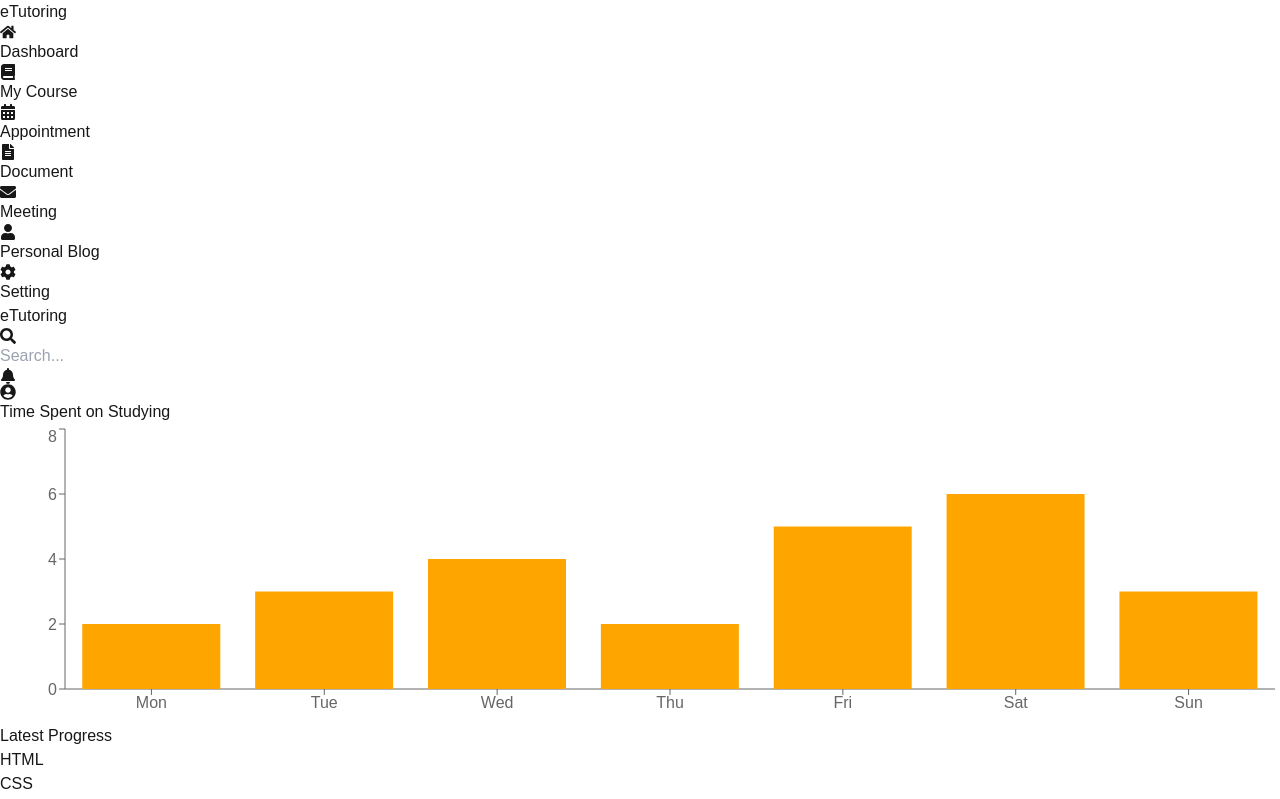
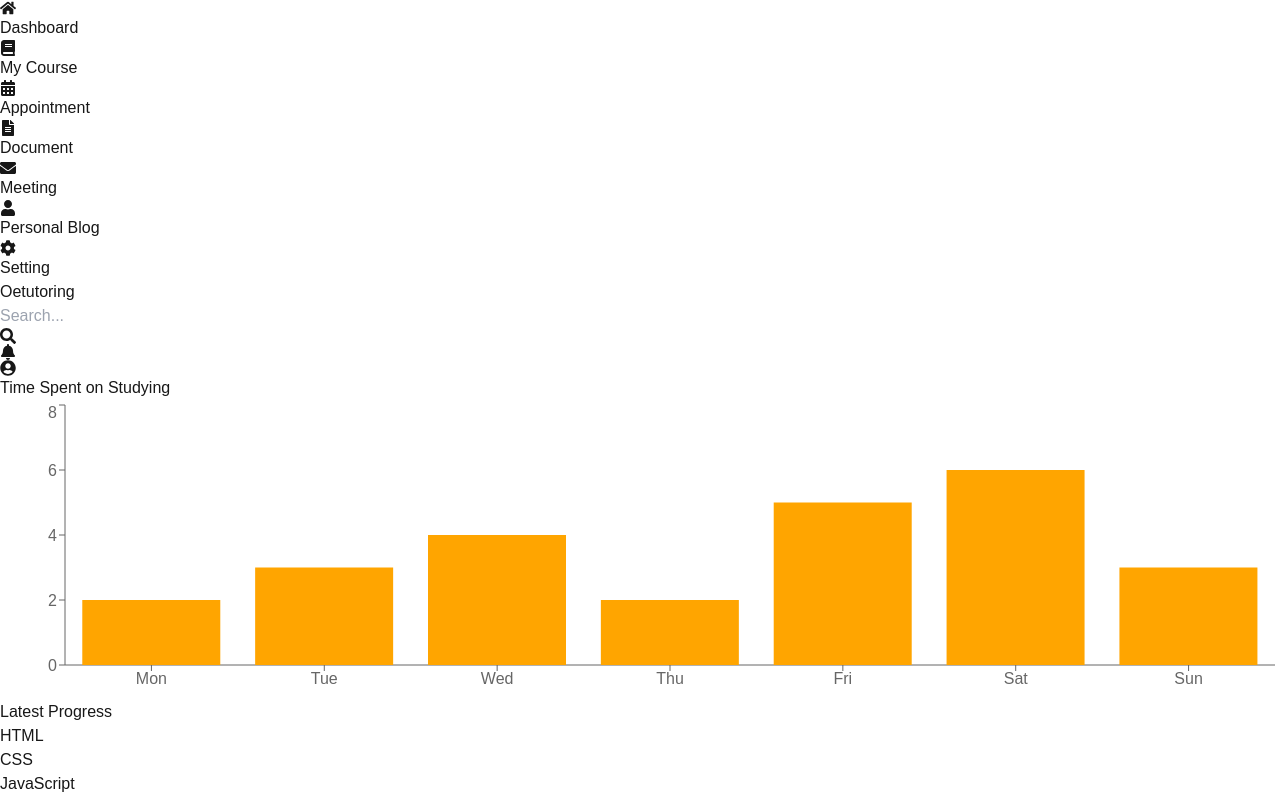
Before and after one commit to NamMau/group, a Next.js app in the folder frontend1/: page /studentDashboard in a window 1280 px wide. Shown: the top 799 px of the page. Built offline with nearby package versions, Linux system fonts and the light colour scheme.

Commit message:
finish the student dashboard page layout, add appointment page, modify navbar and sidebar

```diff
--- a/frontend1/src/components/studentDashboard/Navbar.tsx
+++ b/frontend1/src/components/studentDashboard/Navbar.tsx
@@ -4,16 +4,19 @@ const Navbar = () => {
   return (
     <div className="flex justify-between items-center bg-white shadow-md p-4">
       {/* Logo */}
-      <h1 className="text-xl font-bold text-orange-600">eTutoring</h1>
+      <div className="flex items-center text-orange-700 font-serif text-2xl font-bold">
+        <span className="text-4xl">Oe</span>
+        <span className="text-lg ml-1">tutoring</span>
+      </div>
 
-      {/* Search Bar */}
-      <div className="flex items-center bg-gray-100 p-2 rounded-md w-1/3">
-        <FaSearch className="text-gray-500" />
+       {/* Search Bar */}
+       <div className="relative w-1/3">
         <input
           type="text"
           placeholder="Search..."
-          className="ml-2 w-full bg-transparent focus:outline-none"
+          className="w-full pl-4 pr-10 py-2 bg-white border rounded-full focus:outline-none shadow-sm"
         />
+        <FaSearch className="absolute right-3 top-1/2 transform -translate-y-1/2 text-gray-500" />
       </div>
 
       {/* Notification & User */}
--- a/frontend1/src/components/studentDashboard/Sidebar.tsx
+++ b/frontend1/src/components/studentDashboard/Sidebar.tsx
@@ -9,29 +9,25 @@ const menuItems = [
   { name: "Document", icon: <FaFileAlt />, path: "/studentDashboard/document" },
   { name: "Meeting", icon: <FaEnvelope />, path: "/studentDashboard/meeting" },
   { name: "Personal Blog", icon: <FaUser />, path: "/studentDashboard/blog" },
-  { name: "Setting", icon: <FaCog />, path: "/studentDashboard/settings" },
 ];
 
 const Sidebar = () => {
-  const pathname = usePathname(); // Lấy đường dẫn hiện tại
+  const pathname = usePathname();
 
   return (
-    <div className="w-64 h-screen bg-gray-100 shadow-md p-5">
-      {/* Logo */}
-      <h1 className="text-2xl font-bold text-orange-600 mb-8">eTutoring</h1>
-
+    <div className="w-56 h-screen bg-gray-100 shadow-md flex flex-col justify-between p-5">
       {/* Menu Items */}
-      <ul>
+      <ul className="flex-1">
         {menuItems.map((item) => {
-          const isActive = pathname === item.path; // Kiểm tra đường dẫn chính xác
+          const isActive = pathname === item.path;
 
           return (
             <li
               key={item.name}
-              className={`flex items-center p-3 my-2 rounded-md cursor-pointer transition-all ${
-                isActive ? "bg-orange-100 text-orange-600 font-semibold" : "text-gray-700 hover:bg-gray-200"
-              }`}
-              onClick={() => (window.location.href = item.path)} // Điều hướng
+              className={`flex items-center px-4 py-3 my-1 rounded-md cursor-pointer transition-all ${
+                isActive ? "bg-gray-300 font-semibold" : "text-brown-700 hover:bg-gray-200"
+              } ${item.name === "Dashboard" ? "text-xl font-bold" : ""}`}
+              onClick={() => (window.location.href = item.path)}
             >
               <span className="text-lg mr-3">{item.icon}</span>
               {item.name}
@@ -39,6 +35,17 @@ const Sidebar = () => {
           );
         })}
       </ul>
+
+      {/* Setting */}
+      <div className="border-t pt-4">
+        <div
+          className="flex items-center px-4 py-3 rounded-md cursor-pointer text-brown-700 hover:bg-gray-200"
+          onClick={() => (window.location.href = "/studentDashboard/settings")}
+        >
+          <FaCog className="text-lg mr-3" />
+          Setting
+        </div>
+      </div>
     </div>
   );
 };
```
Also changed, not shown: frontend1/src/app/studentDashboard/appointment/page.jsx (added, +20 -0 lines), frontend1/src/components/studentDashboard/appointment/AppointmentCard.tsx (added, +22 -0 lines), frontend1/src/components/studentDashboard/appointment/AppointmentHeader.tsx (added, +17 -0 lines), frontend1/src/components/studentDashboard/appointment/AppointmentList.tsx (added, +18 -0 lines).
